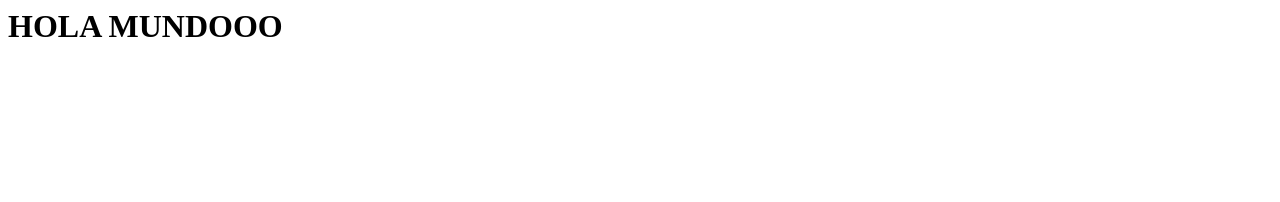
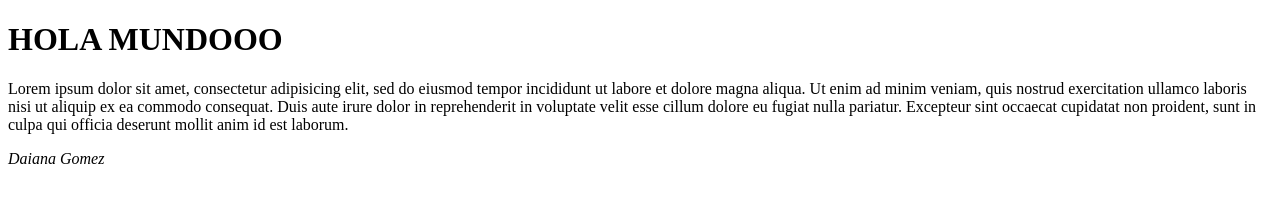
Before and after one commit to daianamagali/reponivelII, a plain HTML site: page index.html in a window 1280 px wide. Drawn offline with Linux system fonts and the light colour scheme.

Commit message:
Nueva estructura

```diff
--- a/index.html
+++ b/index.html
@@ -1 +1,17 @@
+<!DOCTYPE html>
+<html>
+<head>
+	<title></title>
+</head>
+<body>
 <h1>HOLA MUNDOOO</h1>
+
+<p>Lorem ipsum dolor sit amet, consectetur adipisicing elit, sed do eiusmod
+tempor incididunt ut labore et dolore magna aliqua. Ut enim ad minim veniam,
+quis nostrud exercitation ullamco laboris nisi ut aliquip ex ea commodo
+consequat. Duis aute irure dolor in reprehenderit in voluptate velit esse
+cillum dolore eu fugiat nulla pariatur. Excepteur sint occaecat cupidatat non
+proident, sunt in culpa qui officia deserunt mollit anim id est laborum.</p>
+<cite>Daiana Gomez</cite>
+</body>
+</html>
```
